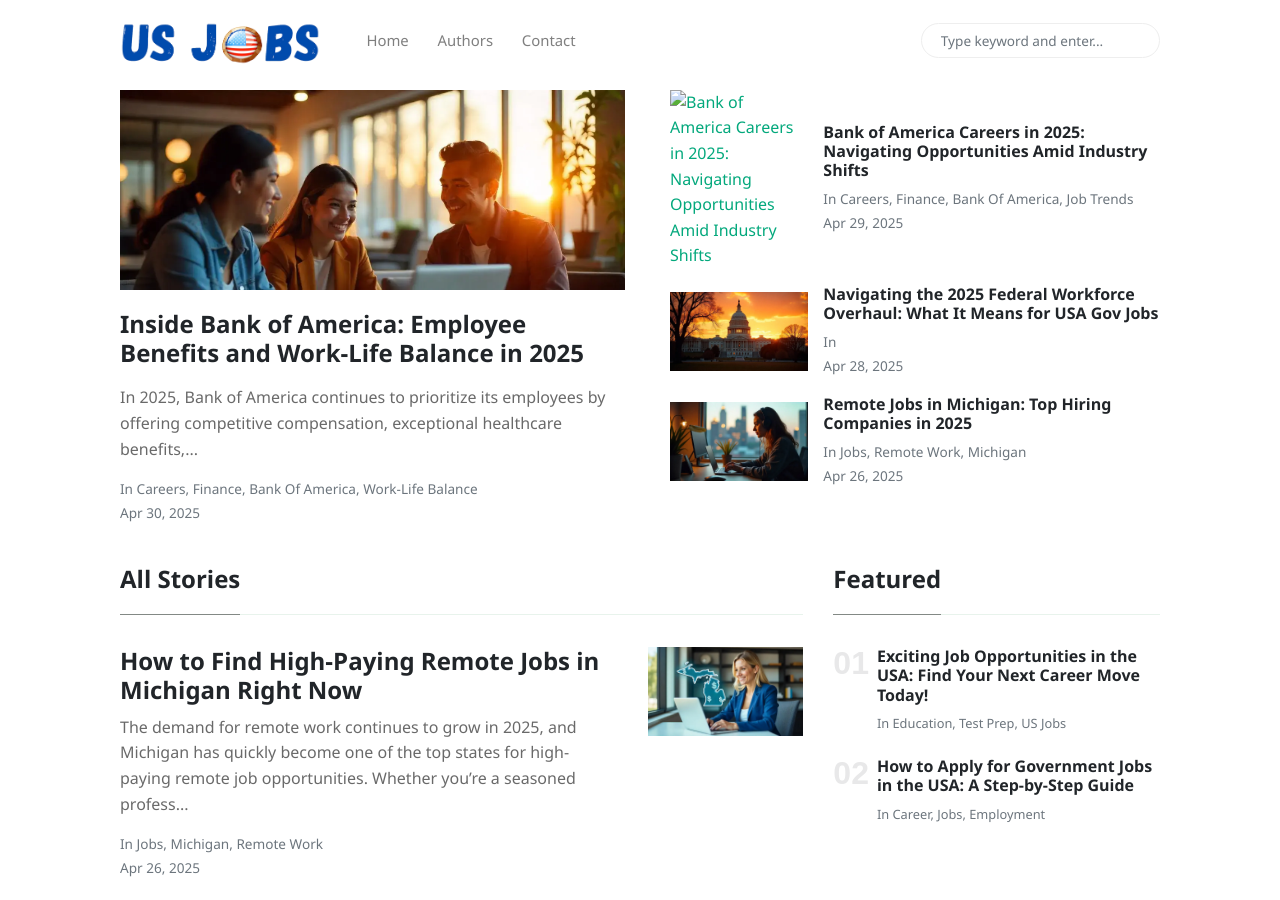
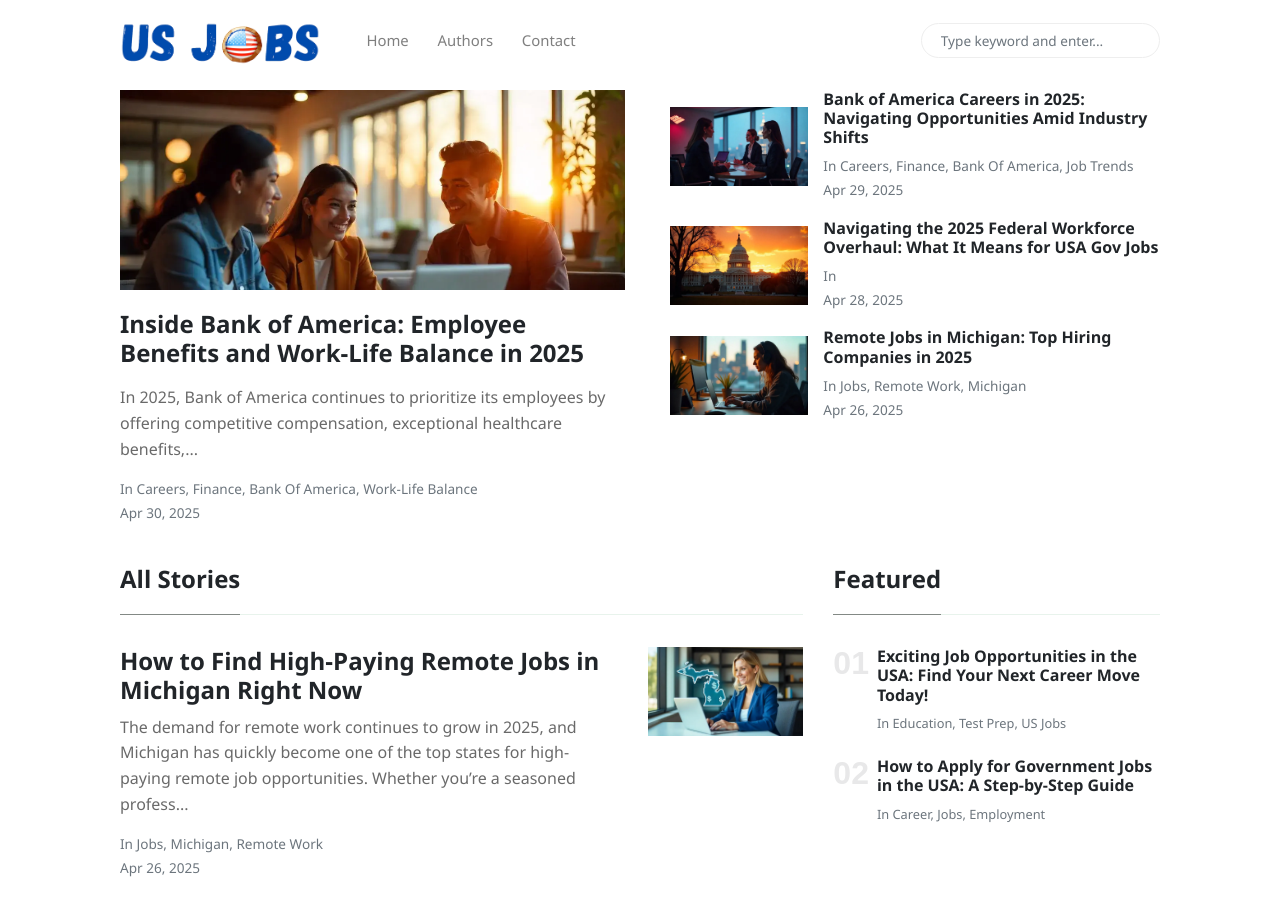
Before and after one commit to us-jobs/us-jobs.github.io, a Jekyll site: the page built from index.html, in a window 1280 px wide and 900 px high. Built offline with Jekyll 4.4.1, drawn with Linux system fonts in a browser that asks for light colours; nearby versions of some CDN libraries; the list of posts is cut into pages by our own code.

Commit message:
Added Image

```diff
--- a/_config.yml
+++ b/_config.yml
@@ -3,8 +3,8 @@
 title: US Jobs
 logo: 'images/us-logo.png' # Add your logo path
 description: 'US-Jobs: Your go-to source for the latest job trends, career advice, and employment opportunities across the USA.'
-baseurl: "https://us-jobs.github.io" # The subpath of your site, e.g. /blog
-url: "" # The base hostname & protocol for your site, e.g. http://example.com
+baseurl: "" # The subpath of your site, e.g. /blog
+url: "https://us-jobs.github.io" # The base hostname & protocol for your site, e.g. http://example.com
 future: true
 
 #-------------------------------
```
